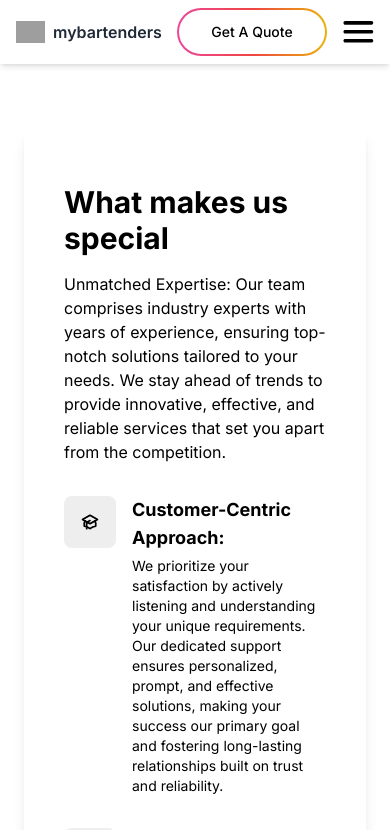
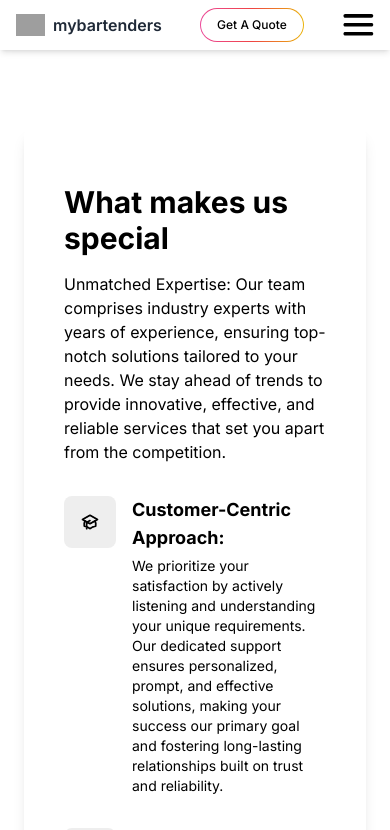
Before and after one commit to amora92/tailwind_mybartenders, a Next.js app: page /aboutus in a window 390 px wide. Shown: the top 830 px of the page. Built offline with nearby package versions, Linux system fonts and the light colour scheme; grey boxes are pictures that could not be loaded.

Commit message:
Update Navbar.tsx

```diff
--- a/components/Navbar.tsx
+++ b/components/Navbar.tsx
@@ -41,10 +41,10 @@ const Navbar = () => {
 
         <div>
           <a
-            className='group inline-block rounded-full bg-gradient-to-r from-pink-500 via-red-500 to-yellow-500 p-[2px] hover:text-white focus:outline-none focus:ring active:text-opacity-75'
+            className='group inline-block rounded-full bg-gradient-to-r from-pink-500 via-red-500 to-yellow-500 p-[1px] sm:p-[2px] hover:text-white focus:outline-none focus:ring active:text-opacity-75'
             href='/contactus'
           >
-            <span className='block rounded-full bg-white px-8 py-3 text-sm font-medium group-hover:bg-transparent'>
+            <span className='block rounded-full bg-white px-4 py-2 text-xs sm:px-8 sm:py-3 sm:text-sm font-medium group-hover:bg-transparent'>
               Get A Quote
             </span>
           </a>
```
